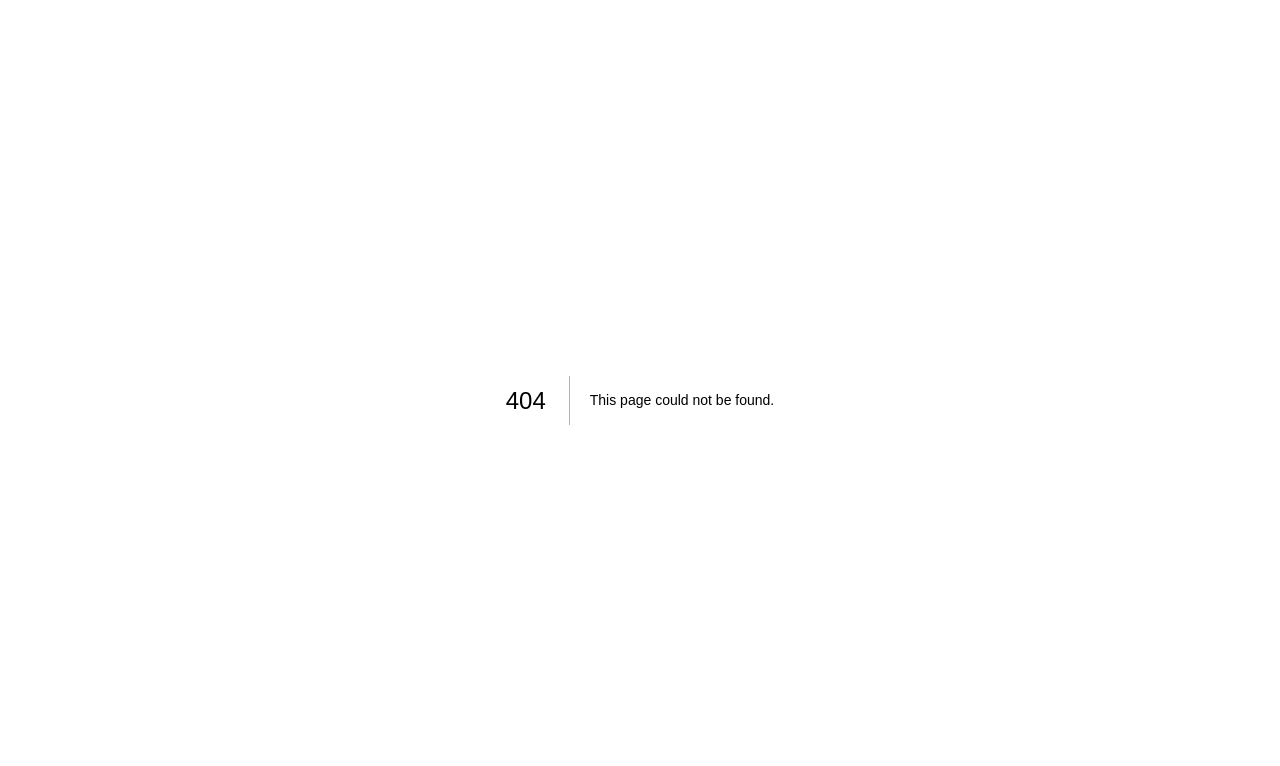
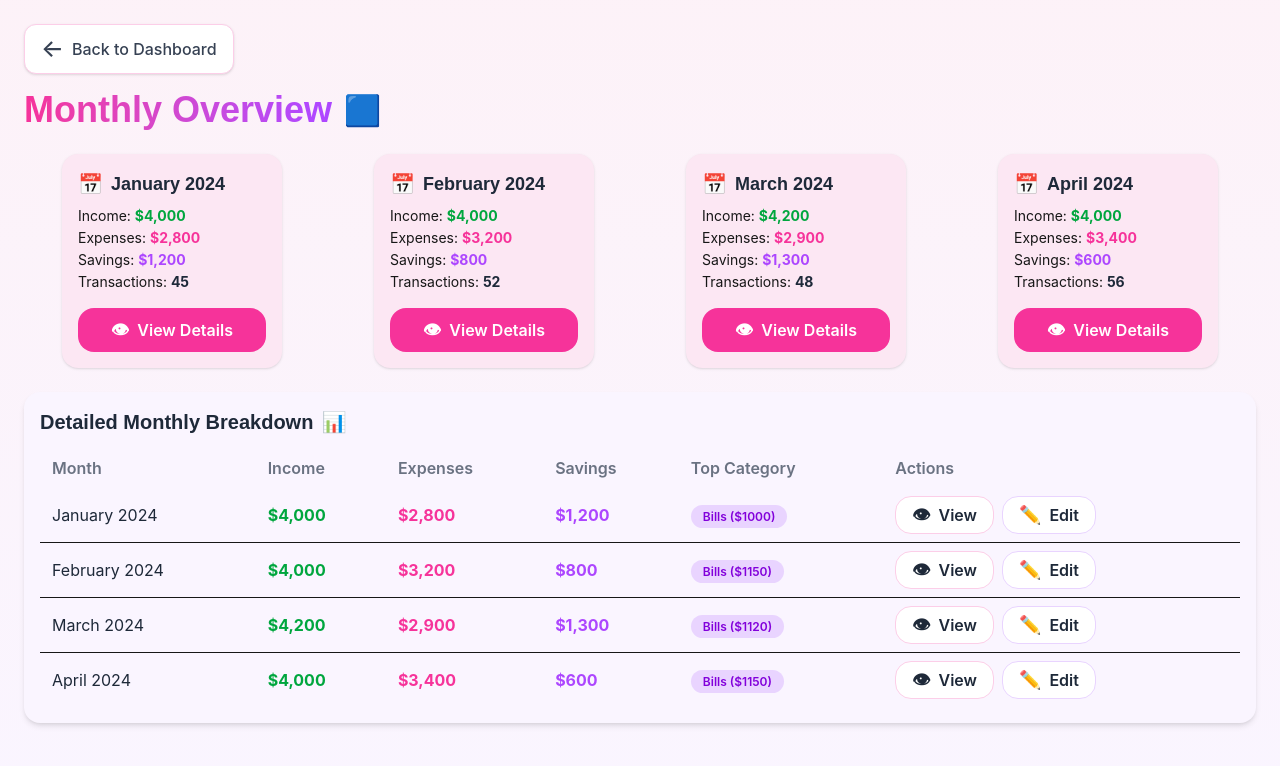
Before and after one commit to zubiiaa/expense-tracker, a Next.js app: page /month-overview in a window 1280 px wide. Before the commit this address had no page. Shown: the top 766 px of the page. Built offline with nearby package versions, Linux system fonts and the light colour scheme.

Commit message:
Month overview screen

```diff
--- /dev/null
+++ b/src/app/month-overview/page.tsx
@@ -0,0 +1,137 @@
+"use client";
+
+import { useRouter } from "next/navigation";
+import '../../styles/theme.css';
+
+const months = [
+  {
+    name: "January 2024",
+    income: 4000,
+    expenses: 2800,
+    savings: 1200,
+    transactions: 45,
+    topCategory: { name: "Bills", amount: 1000 },
+  },
+  {
+    name: "February 2024",
+    income: 4000,
+    expenses: 3200,
+    savings: 800,
+    transactions: 52,
+    topCategory: { name: "Bills", amount: 1150 },
+  },
+  {
+    name: "March 2024",
+    income: 4200,
+    expenses: 2900,
+    savings: 1300,
+    transactions: 48,
+    topCategory: { name: "Bills", amount: 1120 },
+  },
+  {
+    name: "April 2024",
+    income: 4000,
+    expenses: 3400,
+    savings: 600,
+    transactions: 56,
+    topCategory: { name: "Bills", amount: 1150 },
+  },
+];
+
+export default function MonthOverview() {
+  const router = useRouter();
+
+  // Helper to go to month-detail with or without add form
+  const goToMonthDetail = (showAdd: boolean) => {
+    router.push(`/month-detail${showAdd ? '' : '?viewOnly=1'}`);
+  };
+
+  return (
+    <div className="min-h-screen bg-gradient-to-b from-pink-50 to-purple-50 p-6">
+      {/* Back to Dashboard */}
+      <button
+        className="flex items-center gap-2 text-gray-700 hover:text-purple-600 font-medium mb-4 border border-pink-200 rounded-xl px-4 py-2 bg-white shadow-sm"
+        onClick={() => router.push("/dashboard")}
+      >
+        <span className="text-2xl">←</span> Back to Dashboard
+      </button>
+
+      {/* Heading */}
+      <div className="flex items-center gap-3 mb-6">
+        <h1 className="text-4xl font-extrabold text-transparent bg-clip-text bg-gradient-to-r from-pink-500 to-purple-500 font-display">Monthly Overview</h1>
+        <span className="text-3xl">🟦</span>
+      </div>
+
+      {/* Monthly Summary Cards - Compact */}
+      <div className="grid grid-cols-1 md:grid-cols-4 gap-4 mb-6 max-w-7xl mx-auto">
+        {months.map((month, idx) => (
+          <div key={month.name} className="bg-pink-100 rounded-2xl shadow p-4 flex flex-col gap-1 min-w-[220px] max-w-[260px] mx-auto">
+            <div className="flex items-center gap-2 text-lg font-bold text-gray-800 mb-1 font-display">
+              <span className="text-xl">📅</span> {month.name}
+            </div>
+            <div className="flex flex-col gap-0.5 text-sm">
+              <div>Income: <span className="font-bold text-green-600">${month.income.toLocaleString()}</span></div>
+              <div>Expenses: <span className="font-bold text-pink-500">${month.expenses.toLocaleString()}</span></div>
+              <div>Savings: <span className="font-bold text-purple-500">${month.savings.toLocaleString()}</span></div>
+              <div>Transactions: <span className="font-bold text-gray-800">{month.transactions}</span></div>
+            </div>
+            <button
+              className="mt-3 bg-pink-500 hover:bg-pink-600 text-white rounded-2xl px-4 py-2 text-base font-semibold flex items-center gap-2 transition justify-center"
+              onClick={() => goToMonthDetail(false)}
+            >
+              <span className="text-lg">👁</span> View Details
+            </button>
+          </div>
+        ))}
+      </div>
+
+      {/* Detailed Monthly Breakdown Table - Compact */}
+      <div className="bg-purple-50 rounded-2xl shadow-md p-4 mb-8 max-w-7xl mx-auto">
+        <div className="flex items-center gap-2 text-xl font-bold text-gray-800 mb-3 font-display">
+          Detailed Monthly Breakdown <span>📊</span>
+        </div>
+        <table className="w-full text-left text-base">
+          <thead>
+            <tr className="text-gray-500 text-base">
+              <th className="py-2 px-3 font-semibold">Month</th>
+              <th className="py-2 px-3 font-semibold">Income</th>
+              <th className="py-2 px-3 font-semibold">Expenses</th>
+              <th className="py-2 px-3 font-semibold">Savings</th>
+              <th className="py-2 px-3 font-semibold">Top Category</th>
+              <th className="py-2 px-3 font-semibold">Actions</th>
+            </tr>
+          </thead>
+          <tbody>
+            {months.map((month, idx) => (
+              <tr key={month.name} className="border-b last:border-b-0 hover:bg-purple-100/60 transition">
+                <td className="py-2 px-3 text-base text-gray-800">{month.name}</td>
+                <td className="py-2 px-3 text-base font-bold text-green-600">${month.income.toLocaleString()}</td>
+                <td className="py-2 px-3 text-base font-bold text-pink-500">${month.expenses.toLocaleString()}</td>
+                <td className="py-2 px-3 text-base font-bold text-purple-500">${month.savings.toLocaleString()}</td>
+                <td className="py-2 px-3">
+                  <span className="bg-purple-200 text-purple-700 rounded-full px-3 py-1 text-xs font-semibold">
+                    {month.topCategory.name} (${month.topCategory.amount})
+                  </span>
+                </td>
+                <td className="py-2 px-3 flex gap-2">
+                  <button
+                    className="bg-white border border-pink-200 hover:bg-pink-100 text-gray-800 rounded-2xl px-4 py-1 text-base font-semibold flex items-center gap-2 transition"
+                    onClick={() => goToMonthDetail(false)}
+                  >
+                    <span className="text-lg">👁</span> View
+                  </button>
+                  <button
+                    className="bg-white border border-purple-200 hover:bg-purple-100 text-gray-800 rounded-2xl px-4 py-1 text-base font-semibold flex items-center gap-2 transition"
+                    onClick={() => goToMonthDetail(true)}
+                  >
+                    <span className="text-lg">✏️</span> Edit
+                  </button>
+                </td>
+              </tr>
+            ))}
+          </tbody>
+        </table>
+      </div>
+    </div>
+  );
+}
```
